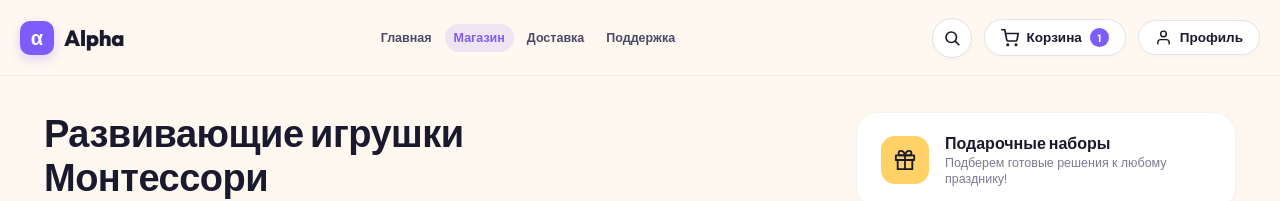
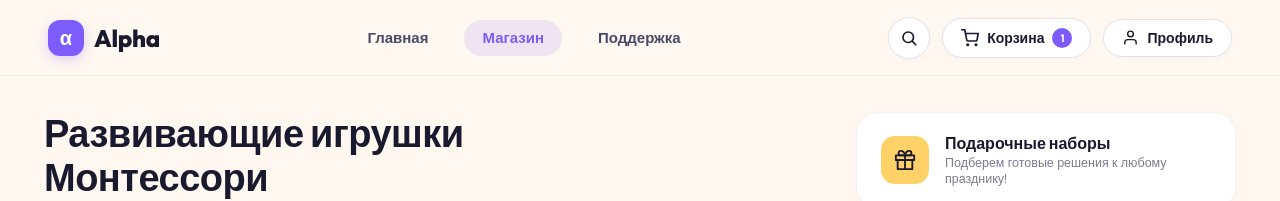
Before and after one commit to bakiir/alpha-front, a Nuxt app: page /shop in a window 1280 px wide. Shown: the top 201 px of the page. Built offline with nearby package versions, Linux system fonts and the light colour scheme.

Commit message:
refactor(header): keep top nav minimal with public links and move cabinet navigation to profile dropdown

```diff
--- a/components/TheHeader.vue
+++ b/components/TheHeader.vue
@@ -6,9 +6,9 @@
       <span class="logo-text">Alpha</span>
     </NuxtLink>
 
-    <!-- Navigation Links (Dynamic based on authorization) -->
+    <!-- Navigation Links (Public pages only) -->
     <nav class="nav">
-      <template v-for="item in visibleNavItems" :key="item.name">
+      <template v-for="item in navItems" :key="item.name">
         <a
           v-if="item.isExternal"
           :href="item.to"
@@ -86,7 +86,7 @@
           <div v-if="isProfileMenuOpen" class="profile-dropdown-card">
             <div class="user-greeting-box">
               <div class="user-avatar-circle">
-                <span>{{ user.name.charAt(0) }}</span>
+                <span>{{ user.name.charAt(0).toUpperCase() }}</span>
               </div>
               <div class="user-info-text">
                 <strong>{{ user.name }}</strong>
@@ -141,7 +141,7 @@
 </template>
 
 <script setup lang="ts">
-import { ref, computed, onMounted, onUnmounted, watch } from 'vue'
+import { ref, onMounted, onUnmounted, watch } from 'vue'
 import { useRoute } from 'vue-router'
 
 const { user, openAuthModal, logout } = useAuth()
@@ -158,29 +158,12 @@ interface NavItem {
   isExternal?: boolean
 }
 
-// Full member navigation (after login)
-const memberNavItems: NavItem[] = [
+// Clean Public Navigation (Cabinet items managed exclusively via Profile dropdown)
+const navItems: NavItem[] = [
   { name: 'Главная', to: '/' },
-  { name: 'Мой набор', to: '/cabinet' },
-  { name: 'Подписка', to: '/subscription' },
-  { name: 'Ребёнок', to: '/child' },
-  { name: 'Доставка', to: '/delivery' },
-  { name: 'История игрушек', to: '/history' },
   { name: 'Магазин', to: '/shop' },
   { name: 'Поддержка', to: '/support' },
 ]
-
-// Public navigation (before login)
-const publicNavItems: NavItem[] = [
-  { name: 'Главная', to: '/' },
-  { name: 'Магазин', to: '/shop' },
-  { name: 'Доставка', to: '/delivery' },
-  { name: 'Поддержка', to: '/support' },
-]
-
-const visibleNavItems = computed(() => {
-  return user.value ? memberNavItems : publicNavItems
-})
 
 const currentActive = ref<string>('Главная')
 
@@ -214,19 +197,9 @@ const syncActiveWithRoute = () => {
     currentActive.value = 'Поддержка'
   } else if (route.path === '/shop') {
     currentActive.value = 'Магазин'
-  } else if (route.path === '/history' || route.path === '/toy-history') {
-    currentActive.value = 'История игрушек'
-  } else if (route.path === '/delivery') {
-    currentActive.value = 'Доставка'
-  } else if (route.path === '/child') {
-    currentActive.value = 'Ребёнок'
-  } else if (route.path === '/subscription') {
-    currentActive.value = 'Подписка'
-  } else if (route.path === '/cabinet' || route.path === '/my-kit') {
-    currentActive.value = 'Мой набор'
   } else if (route.path === '/') {
     currentActive.value = 'Главная'
-  } else if (route.path === '/cart' || route.path === '/checkout') {
+  } else {
     currentActive.value = ''
   }
 }
@@ -255,7 +228,7 @@ onUnmounted(() => {
   display: flex;
   justify-content: space-between;
   align-items: center;
-  padding: 16px 40px;
+  padding: 16px 48px;
   width: 100%;
   min-height: 76px;
   background: var(--bg-primary);
@@ -273,10 +246,10 @@ onUnmounted(() => {
 }
 
 .logo-badge {
-  width: 34px;
-  height: 34px;
+  width: 36px;
+  height: 36px;
   background: #7C5CFC;
-  border-radius: 10px;
+  border-radius: 12px;
   display: flex;
   align-items: center;
   justify-content: center;
@@ -291,7 +264,7 @@ onUnmounted(() => {
 .logo-text {
   font-family: 'Outfit', sans-serif;
   font-weight: 800;
-  font-size: 22px;
+  font-size: 24px;
   color: var(--text-dark);
   letter-spacing: -0.3px;
 }
@@ -299,7 +272,7 @@ onUnmounted(() => {
 /* Nav */
 .nav {
   display: flex;
-  gap: 14px;
+  gap: 18px;
   align-items: center;
   flex-wrap: wrap;
   justify-content: center;
@@ -309,10 +282,10 @@ onUnmounted(() => {
 .nav-link {
   font-family: 'DM Sans', sans-serif;
   font-weight: 600;
-  font-size: 14px;
+  font-size: 15px;
   color: var(--text-muted);
   text-decoration: none;
-  padding: 8px 16px;
+  padding: 8px 18px;
   border-radius: 50px;
   transition: all 0.2s cubic-bezier(0.16, 1, 0.3, 1);
   white-space: nowrap;
@@ -339,8 +312,8 @@ onUnmounted(() => {
 }
 
 .search-btn {
-  width: 40px;
-  height: 40px;
+  width: 42px;
+  height: 42px;
   border-radius: 50%;
   background: #FFFFFF;
   border: 1px solid #E2E2EC;
@@ -366,12 +339,12 @@ onUnmounted(() => {
   gap: 8px;
   background: #FFFFFF;
   border: 1px solid #E2E2EC;
-  padding: 8px 16px;
+  padding: 9px 18px;
   border-radius: 50px;
   text-decoration: none;
   color: #1A1A2E;
   font-weight: 700;
-  font-size: 13.5px;
+  font-size: 14px;
   cursor: pointer;
   transition: all 0.2s ease;
   font-family: 'DM Sans', sans-serif;
@@ -394,8 +367,8 @@ onUnmounted(() => {
   color: #FFFFFF;
   font-size: 11px;
   font-weight: 800;
-  width: 19px;
-  height: 19px;
+  width: 20px;
+  height: 20px;
   border-radius: 50%;
   display: flex;
   align-items: center;
@@ -413,12 +386,12 @@ onUnmounted(() => {
   gap: 8px;
   background: #FFFFFF;
   border: 1px solid #E2E2EC;
-  padding: 8px 16px;
+  padding: 9px 18px;
   border-radius: 50px;
   text-decoration: none;
   color: #1A1A2E;
   font-weight: 700;
-  font-size: 13.5px;
+  font-size: 14px;
   cursor: pointer;
   transition: all 0.2s ease;
   font-family: 'DM Sans', sans-serif;
@@ -444,13 +417,13 @@ onUnmounted(() => {
 /* Profile Dropdown Card */
 .profile-dropdown-card {
   position: absolute;
-  top: calc(100% + 10px);
+  top: calc(100% + 12px);
   right: 0;
-  width: 250px;
+  width: 260px;
   background: #FFFFFF;
-  border-radius: 20px;
+  border-radius: 22px;
   padding: 16px;
-  box-shadow: 0 16px 40px rgba(26, 26, 46, 0.14);
+  box-shadow: 0 16px 44px rgba(26, 26, 46, 0.14);
   border: 1px solid #ECECF4;
   z-index: 1000;
 }
@@ -463,8 +436,8 @@ onUnmounted(() => {
 }
 
 .user-avatar-circle {
-  width: 38px;
-  height: 38px;
+  width: 40px;
+  height: 40px;
   background: #F0EDFF;
   color: #7C5CFC;
   border-radius: 50%;
@@ -500,18 +473,18 @@ onUnmounted(() => {
 .dropdown-nav-list {
   display: flex;
   flex-direction: column;
-  gap: 2px;
+  gap: 3px;
 }
 
 .dropdown-item {
   display: flex;
   align-items: center;
   gap: 10px;
-  padding: 9px 12px;
+  padding: 10px 12px;
   border-radius: 12px;
   color: #1A1A2E;
   text-decoration: none;
-  font-size: 13.5px;
+  font-size: 14px;
   font-weight: 600;
   transition: all 0.15s ease;
 }
@@ -522,7 +495,7 @@ onUnmounted(() => {
 }
 
 .item-icon {
-  font-size: 15px;
+  font-size: 16px;
 }
 
 .logout-btn {
@@ -530,11 +503,11 @@ onUnmounted(() => {
   display: flex;
   align-items: center;
   gap: 8px;
-  padding: 9px 12px;
+  padding: 10px 12px;
   border-radius: 12px;
   color: #E63946;
   background: transparent;
-  font-size: 13px;
+  font-size: 13.5px;
   font-weight: 700;
   cursor: pointer;
   transition: all 0.15s ease;
@@ -558,14 +531,8 @@ onUnmounted(() => {
   transform: translateY(-8px) scale(0.96);
 }
 
-@media (max-width: 1380px) {
-  .header { padding: 12px 20px; }
-  .nav { gap: 4px; }
-  .nav-link { font-size: 12.5px; padding: 6px 9px; }
-}
-
-@media (max-width: 1080px) {
-  .header { padding: 12px 16px; }
+@media (max-width: 992px) {
+  .header { padding: 14px 20px; }
   .nav { display: none; }
 }
 </style>
```
